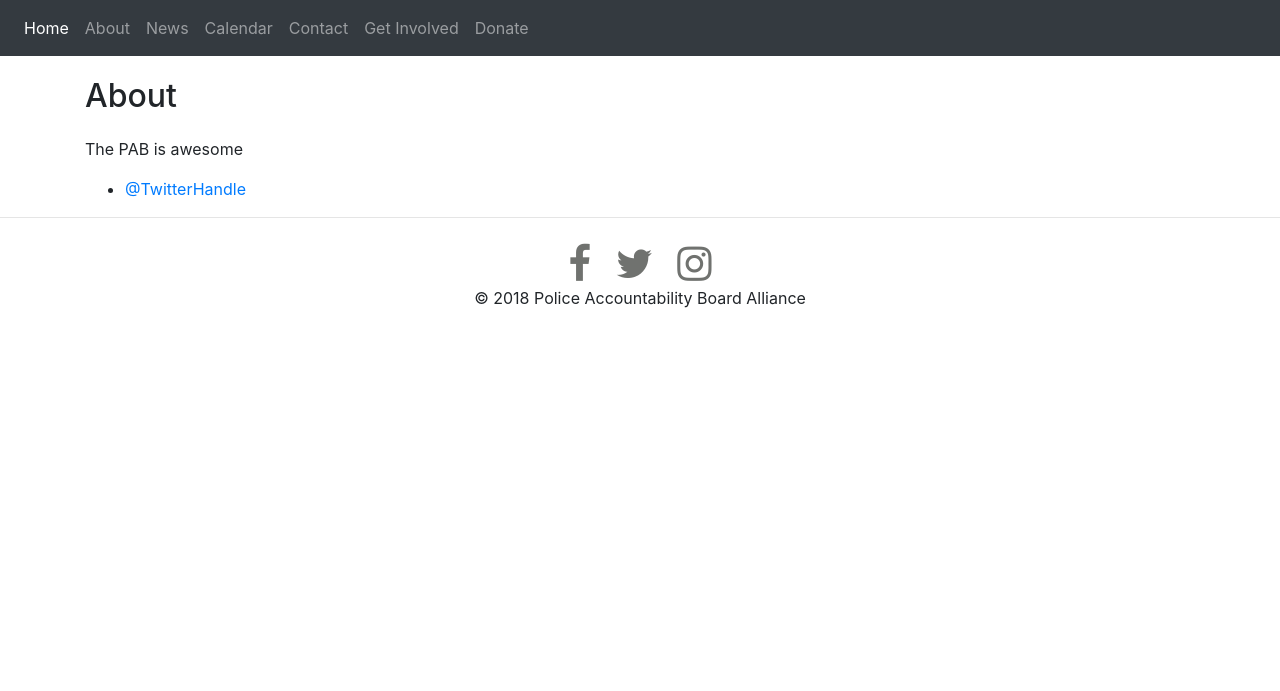
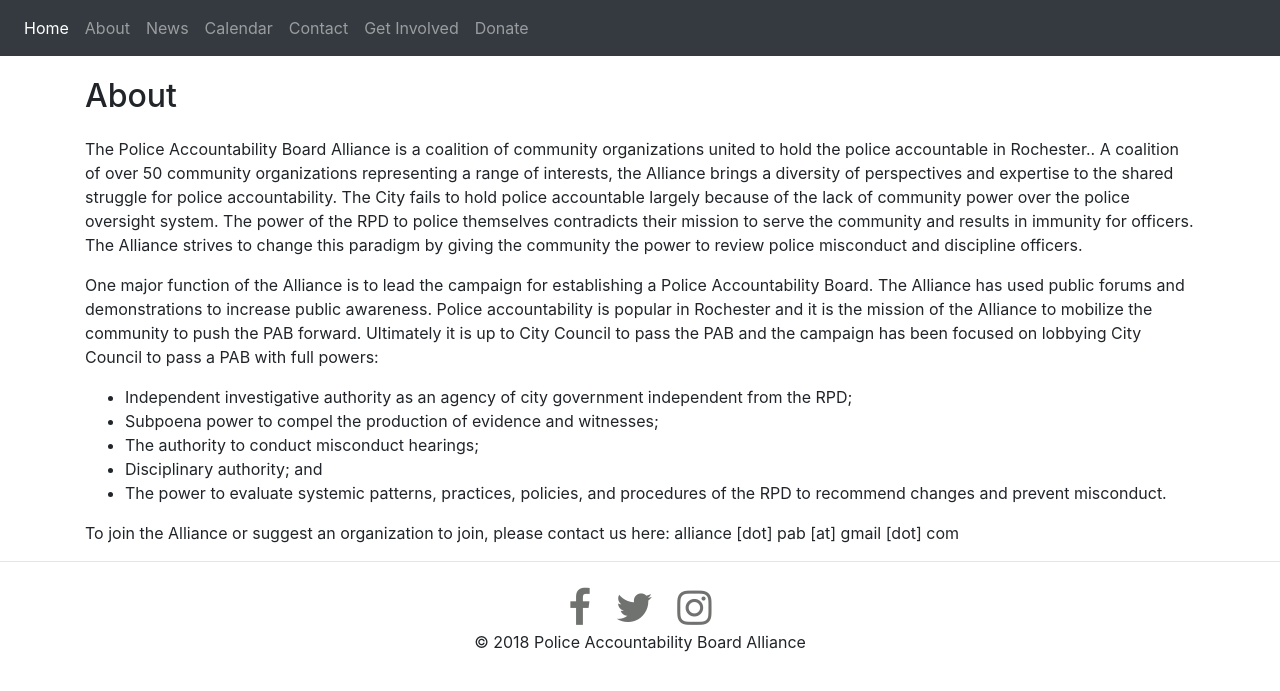
Before and after one commit to chrisbarilla/chrisbarilla.github.io, a Jekyll site: the page built from about/index.html, in a window 1280 px wide. Shown: the top 691 px of the page. Built offline with Jekyll 4.4.1, drawn with Linux system fonts in a browser that asks for light colours; nearby versions of some CDN libraries.

Commit message:
Update index.html

```diff
--- a/about/index.html
+++ b/about/index.html
@@ -5,9 +5,17 @@ title: PAB
 
 		<div class="container about">
 			<h1>About</h1>
-			<p>The PAB is awesome</p>
+				<p>The Police Accountability Board Alliance is a coalition of community organizations united to hold the police accountable in Rochester.. A coalition of over 50 community organizations representing a range of interests, the Alliance brings a diversity of perspectives and expertise to the shared struggle for police accountability. The City fails to hold police accountable largely because of the lack of community power over the police oversight system. The power of the RPD to police themselves contradicts their mission to serve the community and results in immunity for officers. The Alliance strives to change this paradigm by giving the community the power to review police misconduct and discipline officers.</p>
 
-			<ul class="contacts">
-				<li><a href="#">@TwitterHandle</a></li>
-			</ul>
+				<p>One major function of the Alliance is to lead the campaign for establishing a Police Accountability Board. The Alliance has used public forums and demonstrations to increase public awareness. Police accountability is popular in Rochester and it is the mission of the Alliance to mobilize the community to push the PAB forward. Ultimately it is up to City Council to pass the PAB and the campaign has been focused on lobbying City Council to pass a PAB with full powers:</p>
+				<ul>
+					<li>Independent investigative authority as an agency of city government independent from the RPD;</li>
+					<li>Subpoena power to compel the production of evidence and witnesses;</li>
+					<li>The authority to conduct misconduct hearings;</li>
+					<li>Disciplinary authority; and</li>
+					<li>The power to evaluate systemic patterns, practices, policies, and procedures of the RPD to recommend changes and prevent misconduct.</li>
+				</ul>
+
+				<p>To join the Alliance or suggest an organization to join, please contact us here: alliance [dot] pab [at] gmail [dot] com</p>
+
 		</div>
```
